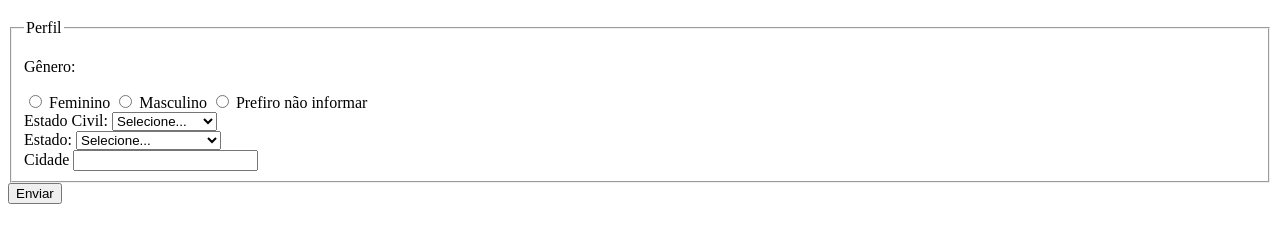
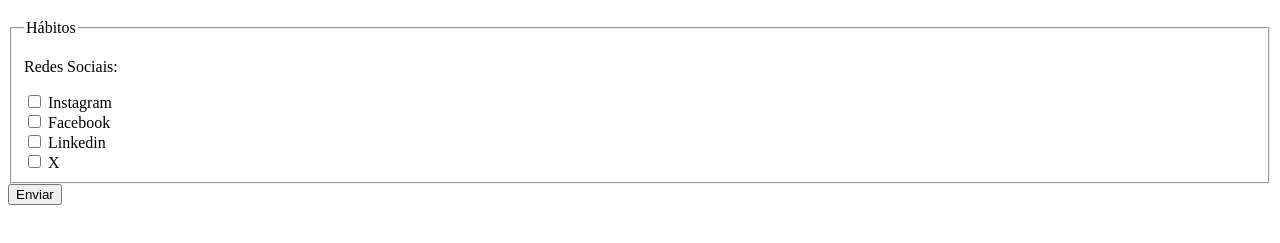
Before and after one commit to yazancan/pesquisa-culturama, a plain HTML site: page index.html in a window 1280 px wide. Shown: the part 61-304 px from the top of the page. Drawn offline with Linux system fonts and the light colour scheme.

Commit message:
Adiciona opcoes de redes sociais

```diff
--- a/index.html
+++ b/index.html
@@ -31,7 +31,7 @@
                 <label for="userImage">Upload de Foto</label>
                 <input type="file" accept="image/*" name="userImage">
                 <br>
-            </fieldset> -->
+            </fieldset>
 
             <fieldset>
                 <legend>Perfil</legend>
@@ -91,11 +91,30 @@
 
                 <label for="userCity">Cidade</label>
                 <input type="text" name="userCity">
+                <br>
 
 
 
+
+
+            </fieldset>-->
+
+            <fieldset>
+                <legend>Hábitos</legend>
+                <p>Redes Sociais:</p>
+                <input type="checkbox" name="social" value="instagram">
+                <label for="social">Instagram</label>
+                <br>
+                <input type="checkbox" name="social" value="facebook">
+                <label for="social">Facebook</label>
+                <br>
+                <input type="checkbox" name="social" value="linkedin">
+                <label for="social">Linkedin</label>
+                <br>
+                <input type="checkbox" name="social" value="X">
+                <label for="social">X</label>
+
             </fieldset>
-
 
 
 
```
